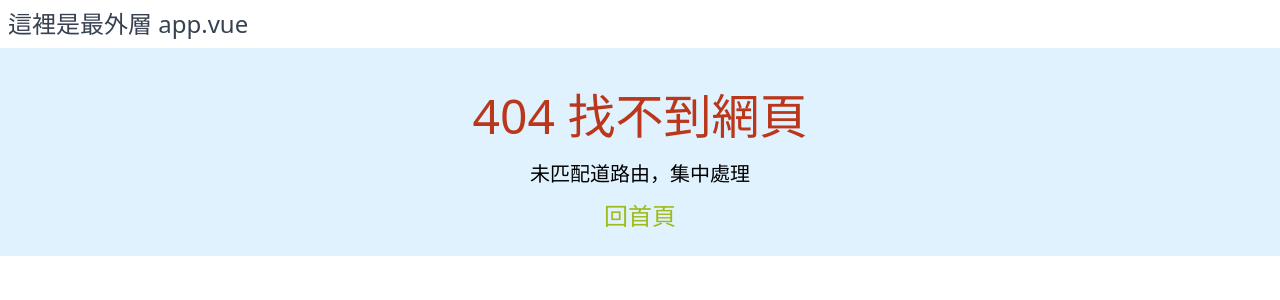
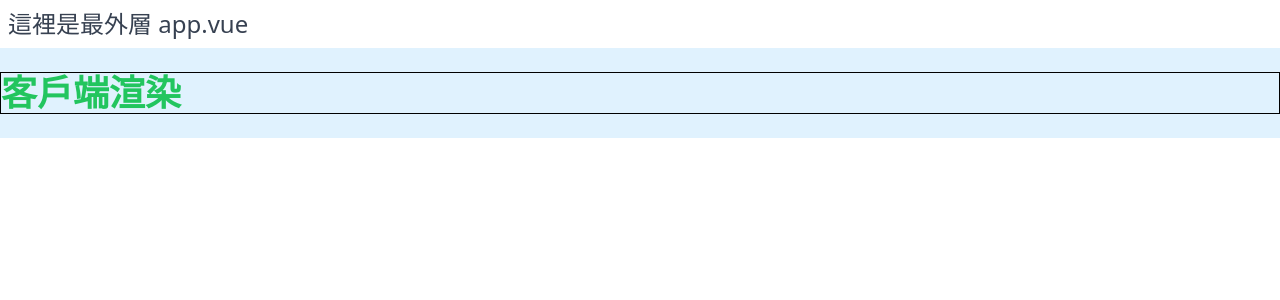
Before and after one commit to peter-3tgds/nuxt-practice-250102, a Nuxt app: page /component2 in a window 1280 px wide. Before the commit this address had no page. Shown: the top 300 px of the page. Built offline with nearby package versions, Linux system fonts and the light colour scheme.

Commit message:
feat: ClientOnly tag

```diff
--- /dev/null
+++ b/pages/component2.vue
@@ -0,0 +1,14 @@
+<template>
+  <div class="container">
+    <div class="space-y-4">
+      <ClientOnly>
+        <p class="border border-black text-4xl font-bold text-green-500">客戶端渲染</p>
+        <template #fallback>
+          <p class="border border-black text-4xl font-bold text-red-500">伺服器端渲染，載入中...</p>
+        </template>
+      </ClientOnly>
+    </div>
+  </div>
+</template>
+
+<script setup></script>
--- a/pages/index.vue
+++ b/pages/index.vue
@@ -89,9 +89,12 @@
       <section class="mb-5">
         <h2 class="mb-2 text-center text-3xl text-primary">元件</h2>
         <nav>
-          <ul class="flex items-center justify-center gap-x-3">
+          <ul class="text-center">
             <li>
               <nuxt-link to="/component" class="text-2xl text-secondary">/component</nuxt-link>
+            </li>
+            <li>
+              <nuxt-link to="/component2" class="text-2xl text-secondary">/component2</nuxt-link>
             </li>
           </ul>
         </nav>
```
